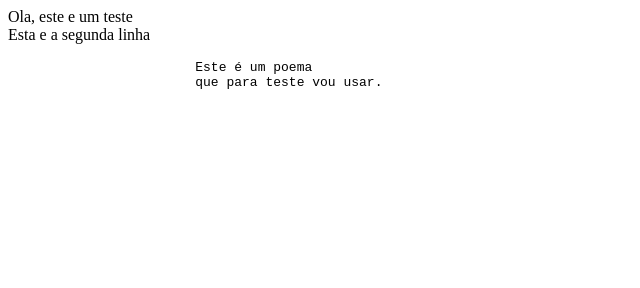
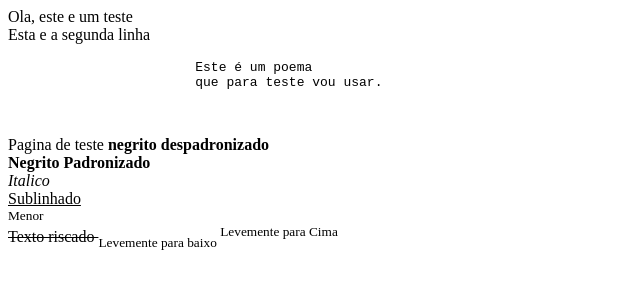
Before and after one commit to Cortella/HTML-teste, a plain HTML site: page Index.html in a window 1280 px wide. Shown: the whole page, without its empty margins (0-640 px from the left). Drawn offline with Linux system fonts and the light colour scheme.

Commit message:
Tags de formatacao <body>

```diff
--- a/Index.html
+++ b/Index.html
@@ -14,5 +14,16 @@
 			Este é um poema
 			que para teste vou usar.
 		</pre>
+		<br/>
+		Pagina de teste <b>negrito despadronizado</b> <br/>
+		<strong>Negrito Padronizado</strong> <br/>
+		<i>Italico</i> <br/>
+		<u>Sublinhado</u> <br/>
+		<small> Menor </small> <br/>
+		<strike> Texto riscado </strike>
+		<sub> Levemente para baixo </sub>
+		<sup> Levemente para Cima </sup> <br/>
+
+
 	</body>
 </html>
```
